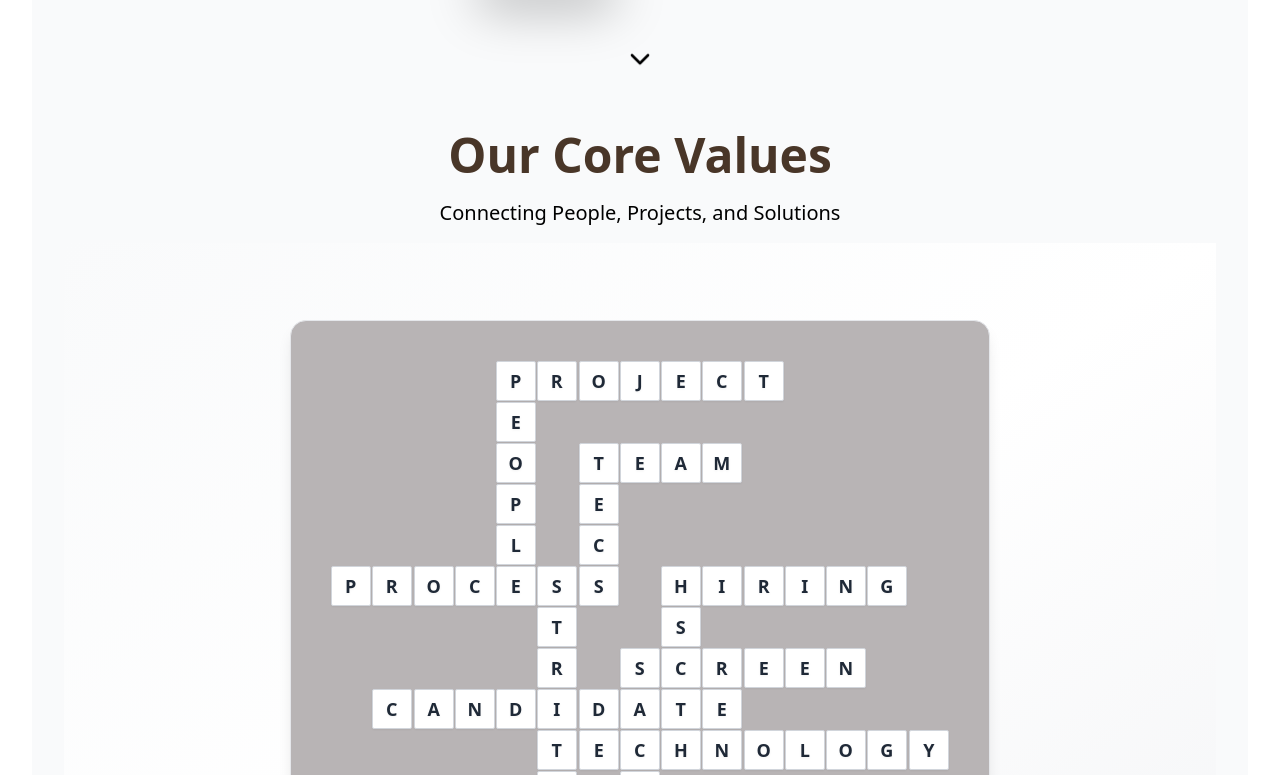
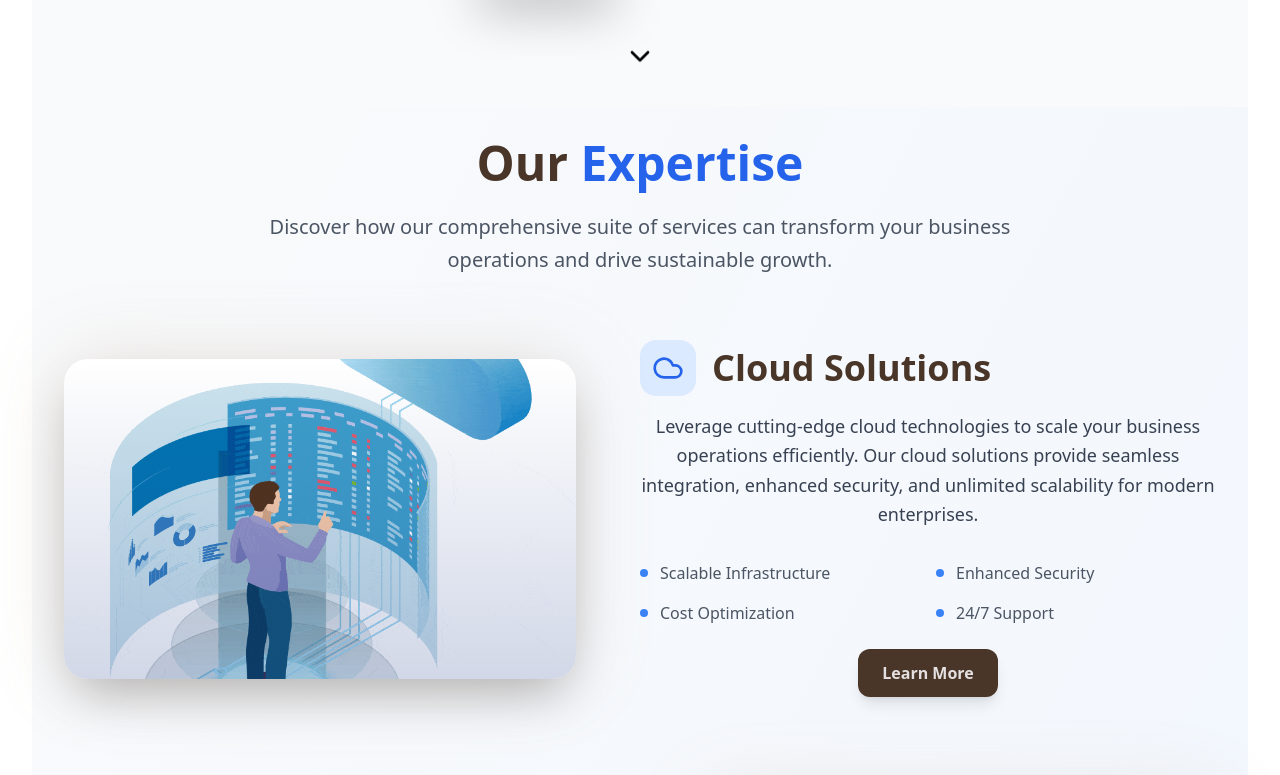
Before and after one commit to Yash-j7/crossWord, a React (Vite) app: page / in a window 1280 px wide. Shown: the part 805-1580 px from the top of the page. Built offline with nearby package versions, Linux system fonts and the light colour scheme.

Commit message:
removed crossword.jsx

```diff
--- a/src/Home.jsx
+++ b/src/Home.jsx
@@ -220,7 +220,7 @@
       </section>
 
       {/* Crossword Section */}
-      <section className="py-6 px-4 sm:px-6 lg:px-8">
+      {/* <section className="py-6 px-4 sm:px-6 lg:px-8">
         <div className="max-w-7xl mx-auto">
           <div className="text-center mb-4">
             <h2 className="text-3xl sm:text-4xl md:text-5xl font-bold text-darkbrown">
@@ -232,7 +232,7 @@
           </div>
           <Cross />
         </div>
-      </section>
+      </section> */}
 
       {/* Services Section */}
       <section className="pt-8 pb-20 px-4 sm:px-6 lg:px-8 bg-gradient-to-br from-gray-50 to-blue-50">
```
